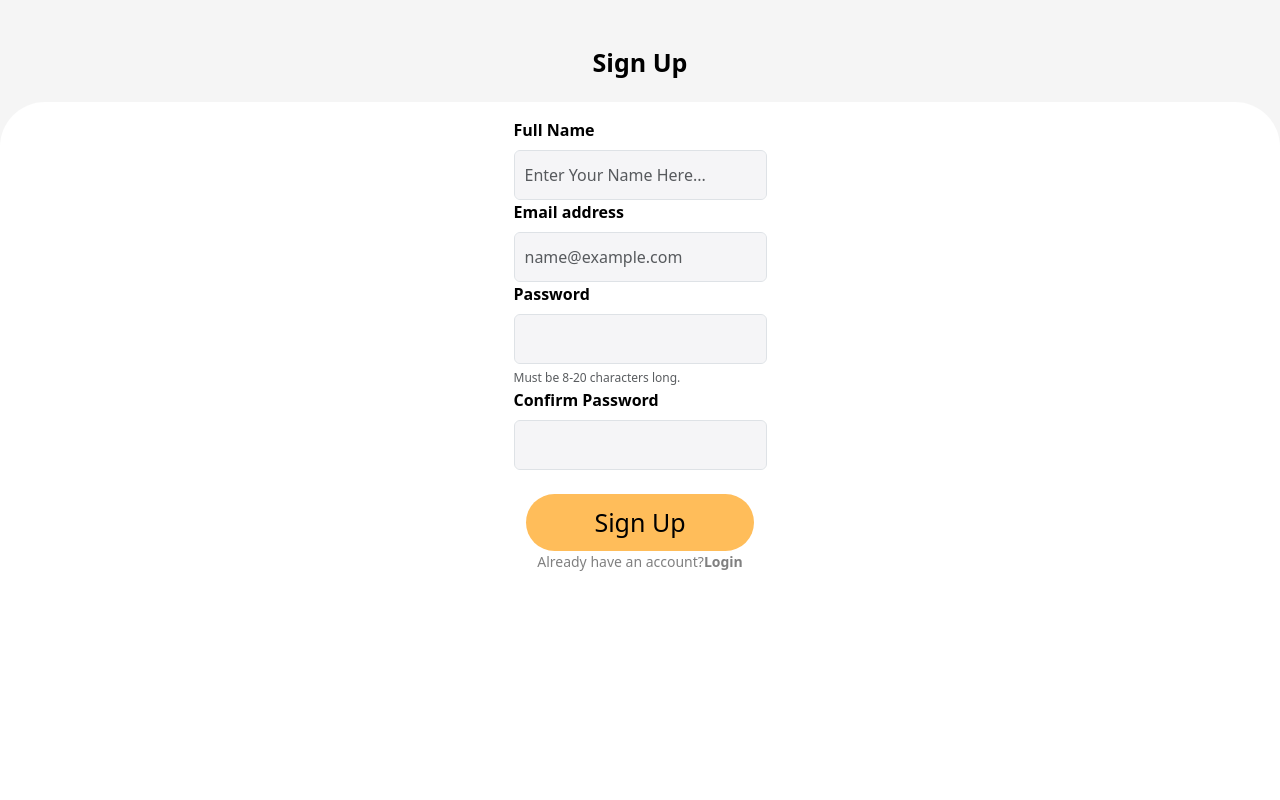
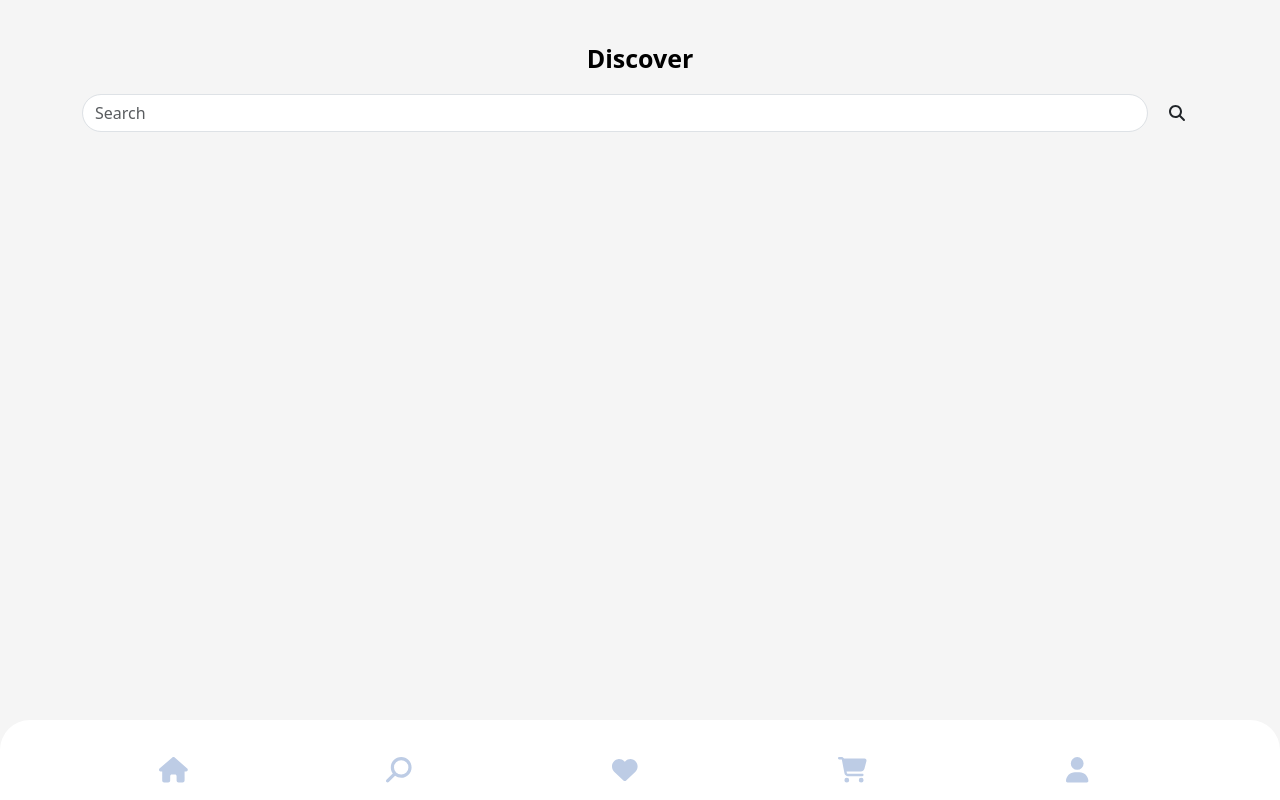
Before and after one commit to MarkBrianK/Happy-store-app, a React (Create React App) app: page / in a window 1280 px wide. Shown: the top 800 px of the page. Built offline with nearby package versions, Linux system fonts and the light colour scheme.

Commit message:
added homepage

```diff
--- a/src/App.js
+++ b/src/App.js
@@ -2,7 +2,8 @@ import React from "react";
 // import SearchBar from "./Components/Shared/Search";
 // import BottomNav from "./Components/Shared/BottomNav";
 import Footer from "./Components/Screens/Footer";
-import SignupComponent from "./Components/Screens/SignUp";
+// import SignupComponent from "./Components/Screens/SignUp";
+import HomePage from "./Components/Screens/HomePage"
 
 export default function App() {
   return (
@@ -15,7 +16,8 @@ export default function App() {
       }}
     >
       <div style={{ flex: 1, paddingTop: "40px" }}>
-        <SignupComponent />
+        <HomePage/>
+        {/* <SignupComponent /> */}
         {/* <SearchBar /> */}
         {/* <BottomNav /> */}
       </div>
--- a/src/Components/Screens/HomePage.js
+++ b/src/Components/Screens/HomePage.js
@@ -0,0 +1,24 @@
+import React from "react";
+import TextRendering from "../Shared/TextRendering";
+import Search from "../Shared/Search";
+import BottomNav from "../Shared/BottomNav";
+// import Carousel from "../Shared/Carousel";
+
+export default function HomeComponent() {
+  return (
+    <div>
+      <div className="container text-center mb-3">
+        <TextRendering>Discover</TextRendering>
+      </div>
+      <div>
+        <Search />
+      </div>
+      <div className="mt-2 p-2 rounded h-20">
+        {/* <Carousel className="border border-dark-subtle"/> */}
+      </div>
+      <div>
+        <BottomNav />
+      </div>
+    </div>
+  );
+}
```
